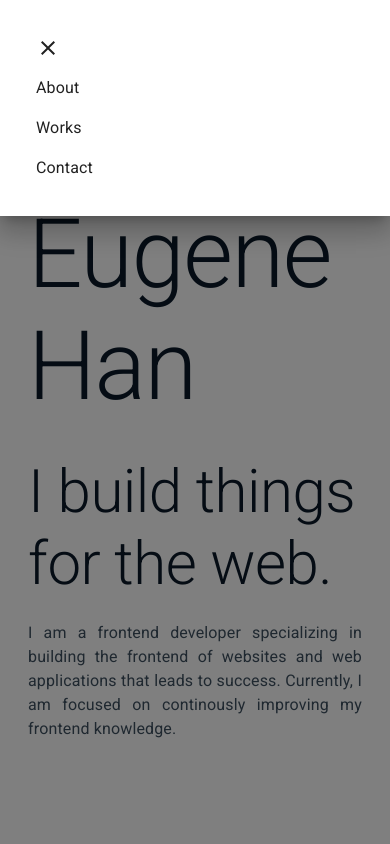
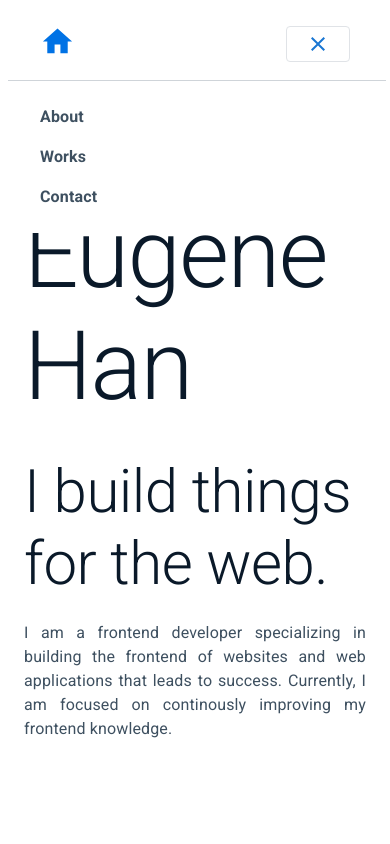
Before and after one commit to eugenehan94/React-Netlify-Website, a React (Create React App) app: page / in a window 390 px wide. Both pictures are taken after a click on the button 318 px from the left and 43 px from the top of the page. Shown: the top 844 px of the page. Built offline with nearby package versions, Linux system fonts and the light colour scheme.

Commit message:
added to navbar

```diff
--- a/src/components/home/otherProjects.tsx
+++ b/src/components/home/otherProjects.tsx
@@ -30,8 +30,14 @@ const OtherProjects = () => {
       <Box
         sx={{
           display: "grid",
-          gridTemplateColumns: "repeat(3, 1fr)",
-          gap: "50px",
+          gridTemplateColumns: {
+            xs: "repeat(1, 1fr)",
+            sm: "repeat(2, 1fr)",
+            md: "repeat(3, 1fr)",
+            lg: "repeat(4, 1fr)",
+            xl: "repeat(5, 1fr)"
+          },
+          gap: {xs: "10px", md: "30px"},
           gridAutoRows: "column",
         }}
       >
--- a/src/components/navbar/mobileNavbar.tsx
+++ b/src/components/navbar/mobileNavbar.tsx
@@ -18,51 +18,85 @@ const MobileNavbar = () => {
         }}
         sx={{ borderColor: "#e0e3e7" }}
       >
-        <DragHandleIcon />
+        {openMenu ? <CloseIcon /> : <DragHandleIcon />}
       </Button>
 
-      <Drawer anchor="top" open={openMenu}>
-        <Box sx={{ padding: "1.25rem" }}>
-          <List>
-            <ListItem>
-              <CloseIcon />
-            </ListItem>
+      {openMenu ? (
+        <Box
+          sx={{
+            position: "absolute",
+            top: "5rem",
+            left: "0.5rem",
+            zIndex: "99",
+            backgroundColor: "#fff",
+            width: "97%",
+            borderTop: "1px solid #6f7e8c55",
+          }}
+        >
+          <List sx={{ padding: "1rem" }}>
             <ListItem
               onClick={() => {
                 const anchor = document.querySelector("#aboutMe");
                 anchor!.scrollIntoView({
                   behavior: "smooth",
-                  block: "center",
                 });
+                handleClose();
+              }}
+              sx={{
+                borderRadius: "10px",
+                "&:hover": {
+                  backgroundColor: "#e7ebf0",
+                  cursor: "pointer",
+                },
               }}
             >
-              <Typography>About</Typography>
+              <Typography sx={{ color: "#3e5060", fontWeight: "700" }}>
+                About
+              </Typography>
             </ListItem>
             <ListItem
               onClick={() => {
                 const anchor = document.querySelector("#works");
                 anchor!.scrollIntoView({
                   behavior: "smooth",
-                  block: "center",
                 });
+                handleClose();
+              }}
+              sx={{
+                borderRadius: "10px",
+                "&:hover": {
+                  backgroundColor: "#e7ebf0",
+                  cursor: "pointer",
+                },
               }}
             >
-              <Typography>Works</Typography>
+              <Typography sx={{ color: "#3e5060", fontWeight: "700" }}>
+                Works
+              </Typography>
             </ListItem>
             <ListItem
               onClick={() => {
                 const anchor = document.querySelector("#contact");
                 anchor!.scrollIntoView({
                   behavior: "smooth",
-                  block: "center",
                 });
+                handleClose();
+              }}
+              sx={{
+                borderRadius: "10px",
+                "&:hover": {
+                  backgroundColor: "#e7ebf0",
+                  cursor: "pointer",
+                },
               }}
             >
-              <Typography>Contact</Typography>
+              <Typography sx={{ color: "#3e5060", fontWeight: "700" }}>
+                Contact
+              </Typography>
             </ListItem>
           </List>
         </Box>
-      </Drawer>
+      ) : null}
     </Box>
   );
 };
--- a/src/pages/Home.js
+++ b/src/pages/Home.js
@@ -37,8 +37,8 @@ const Home = () => {
       <LeftFixedInfo />
       <Box
         sx={{
-          marginLeft: { xs: "1.25rem", md: "7rem" },
-          marginRight: { xs: "1.25rem", md: "7rem" },
+          marginLeft: { xs: "1rem", md: "7rem" },
+          marginRight: { xs: "1rem", md: "7rem" },
           paddingTop: "2rem",
         }}
       >
```
